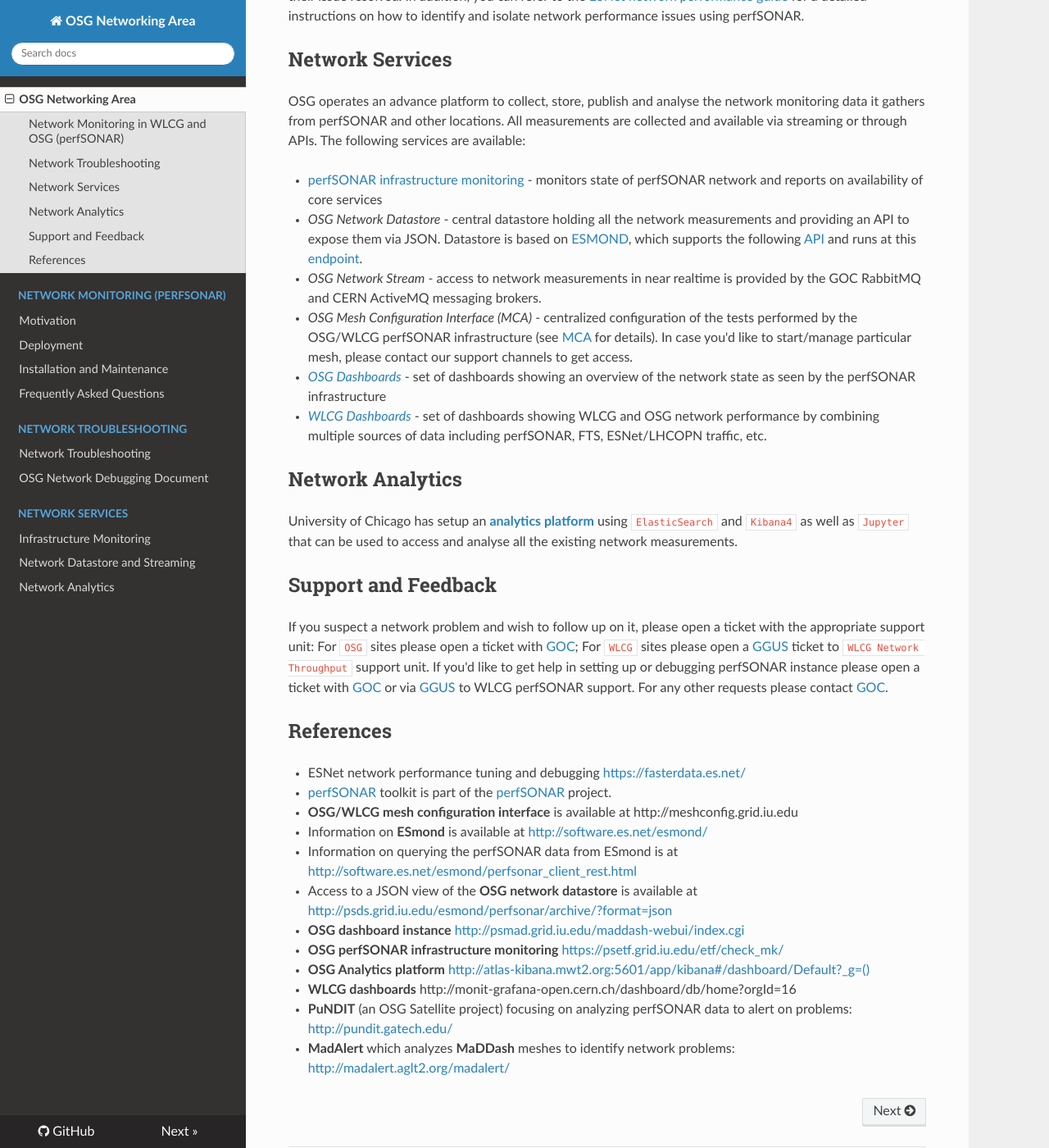
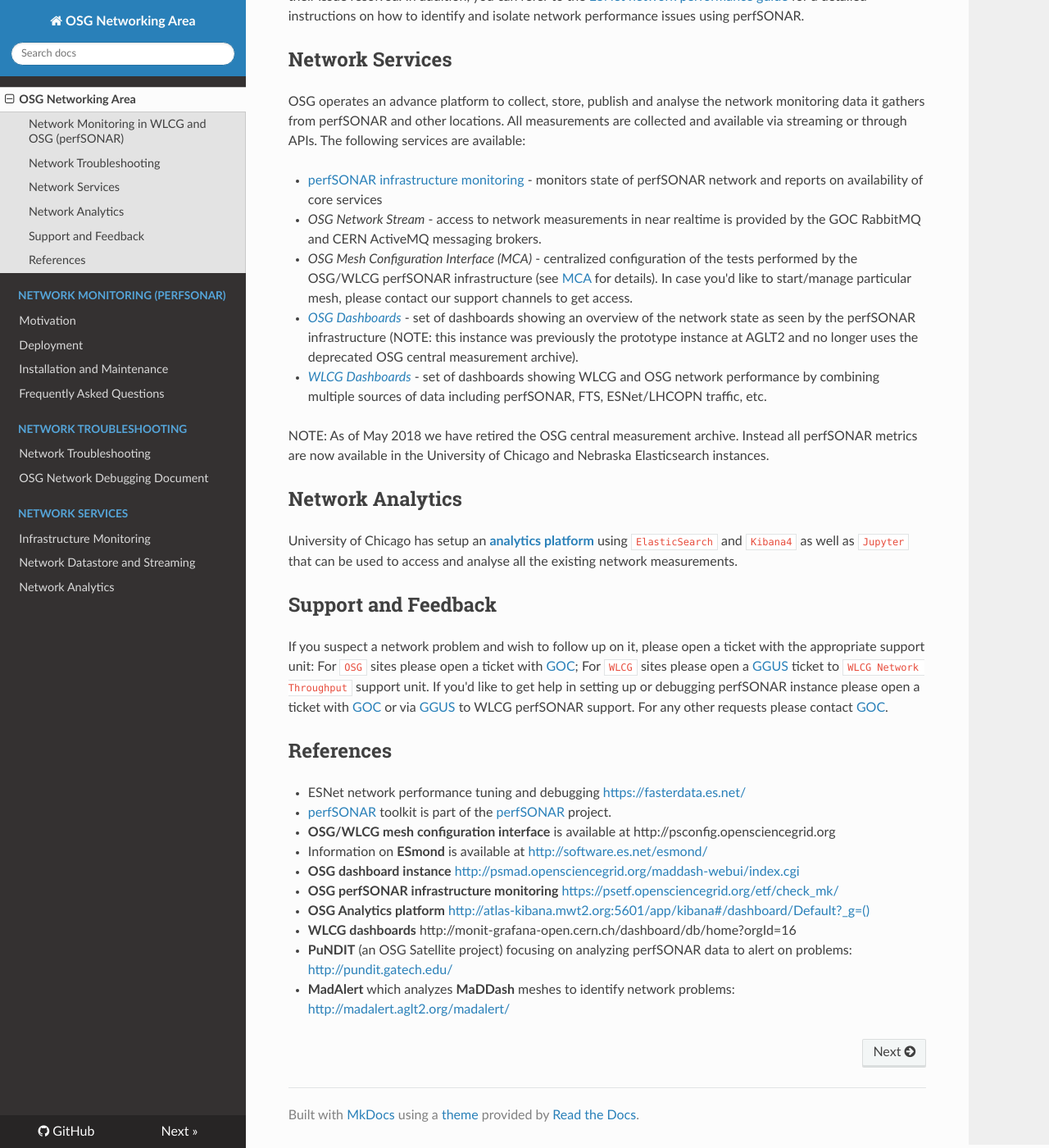
Before and after one commit to osg-htc/networking, an MkDocs documentation site: the page built from docs/index.md, in a window 1280 px wide and 1400 px high, scrolled down 769 px. Shown: the whole window at 82% size. Built offline with MkDocs 1.6.1, drawn with Linux system fonts in a browser that asks for light colours; nearby versions of some CDN libraries; old or Windows-style settings are respelled for this version of MkDocs.

Commit message:
Update for opensciencegrid.org DNS changes
Changed grid.iu.edu => opensciencegrid.org.   Noted the deprecation of the central datastore and changes to MaDDash

```diff
--- a/docs/index.md
+++ b/docs/index.md
@@ -25,11 +25,12 @@
 OSG operates an advance platform to collect, store, publish and analyse the network monitoring data it gathers from perfSONAR and other locations. All measurements are collected and available via streaming or through APIs. The following services are available:
 
 - [perfSONAR infrastructure monitoring](perfsonar/psetf.md) - monitors state of perfSONAR network and reports on availability of core services
-- *OSG Network Datastore* - central datastore holding all the network measurements and providing an API to expose them via JSON. Datastore is based on [ESMOND](http://software.es.net/esmond/), which supports the following [API](http://software.es.net/esmond/perfsonar_client_rest.html) and runs at this [endpoint](http://psds.grid.iu.edu/esmond/perfsonar/archive/?format=json).
 - *OSG Network Stream* - access to network measurements in near realtime is provided by the GOC RabbitMQ and CERN ActiveMQ messaging brokers.
 - *OSG Mesh Configuration Interface (MCA)* - centralized configuration of the tests performed by the OSG/WLCG perfSONAR infrastructure (see [MCA](http://docs.perfsonar.net/mca.html) for details). In case you'd like to start/manage particular mesh, please contact our support channels to get access.
-- [*OSG Dashboards*](http://psmad.grid.iu.edu/maddash-webui/index.cgi) - set of dashboards showing an overview of the network state as seen by the perfSONAR infrastructure
+- [*OSG Dashboards*](http://psmad.opensciencegrid.org/maddash-webui/index.cgi) - set of dashboards showing an overview of the network state as seen by the perfSONAR infrastructure (NOTE: this instance was previously the prototype instance at AGLT2 and no longer uses the deprecated OSG central measurement archive).
 - [*WLCG Dashboards*](http://monit-grafana-open.cern.ch/dashboard/db/home?orgId=16) - set of dashboards showing WLCG and OSG network performance by combining multiple sources of data including perfSONAR, FTS, ESNet/LHCOPN traffic, etc.
+
+NOTE: As of May 2018 we have retired the OSG central measurement archive.  Instead all perfSONAR metrics are now available in the University of Chicago and Nebraska Elasticsearch instances.
 
 Network Analytics
 -----------------
@@ -37,19 +38,17 @@
 
 Support and Feedback
 --------------------
-If you suspect a network problem and wish to follow up on it, please open a ticket with the appropriate support unit: For `OSG` sites please open a ticket with [GOC](http://ticket.grid.iu.edu/submit); For `WLCG` sites please open a [GGUS](https://ggus.eu/) ticket to `WLCG Network Throughput` support unit. If you'd like to get help in setting up or debugging perfSONAR instance please open a ticket with [GOC](http://ticket.grid.iu.edu/submit) or via [GGUS](https://ggus.eu/) to WLCG perfSONAR support. For any other requests please contact [GOC](http://ticket.grid.iu.edu/submit).
+If you suspect a network problem and wish to follow up on it, please open a ticket with the appropriate support unit: For `OSG` sites please open a ticket with [GOC](http://ticket.opensciencegrid.org/submit); For `WLCG` sites please open a [GGUS](https://ggus.eu/) ticket to `WLCG Network Throughput` support unit. If you'd like to get help in setting up or debugging perfSONAR instance please open a ticket with [GOC](http://ticket.opensciencegrid.org/submit) or via [GGUS](https://ggus.eu/) to WLCG perfSONAR support. For any other requests please contact [GOC](http://ticket.opensciencegrid.org/submit).
 
 
 References
 ----------
 - ESNet network performance tuning and debugging <https://fasterdata.es.net/>
 - [perfSONAR](http://docs.perfsonar.net/) toolkit is part of the [perfSONAR](http://www.perfsonar.net/) project.
-- **OSG/WLCG mesh configuration interface** is available at http://meshconfig.grid.iu.edu
+- **OSG/WLCG mesh configuration interface** is available at http://psconfig.opensciencegrid.org
 - Information on **ESmond** is available at <http://software.es.net/esmond/>
-- Information on querying the perfSONAR data from ESmond is at <http://software.es.net/esmond/perfsonar_client_rest.html>
-- Access to a JSON view of the **OSG network datastore** is available at <http://psds.grid.iu.edu/esmond/perfsonar/archive/?format=json>
-- **OSG dashboard instance** <http://psmad.grid.iu.edu/maddash-webui/index.cgi>
-- **OSG perfSONAR infrastructure monitoring** <https://psetf.grid.iu.edu/etf/check_mk/>
+- **OSG dashboard instance** <http://psmad.opensciencegrid.org/maddash-webui/index.cgi>
+- **OSG perfSONAR infrastructure monitoring** <https://psetf.opensciencegrid.org/etf/check_mk/>
 - **OSG Analytics platform** <http://atlas-kibana.mwt2.org:5601/app/kibana#/dashboard/Default?_g=()>
 - **WLCG dashboards** http://monit-grafana-open.cern.ch/dashboard/db/home?orgId=16
 - **PuNDIT** (an OSG Satellite project) focusing on analyzing perfSONAR data to alert on problems: <http://pundit.gatech.edu/>
```
